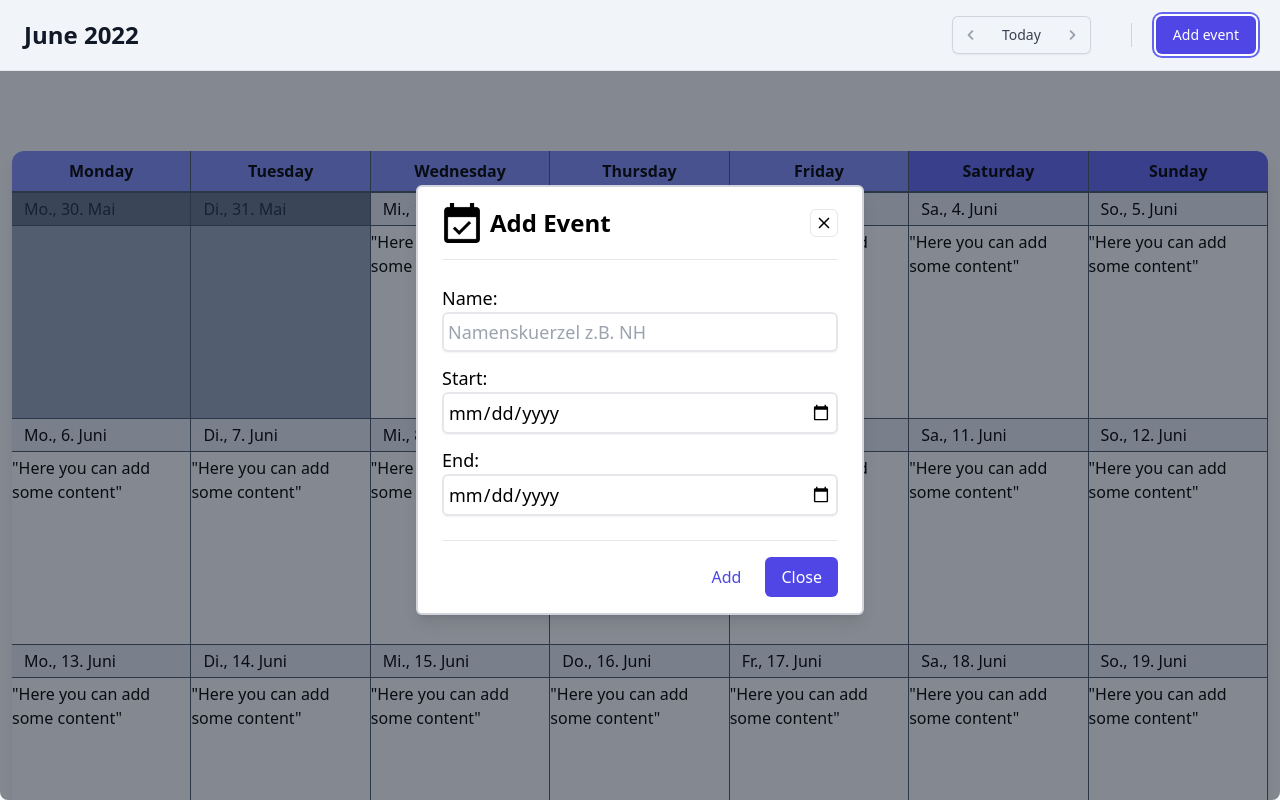
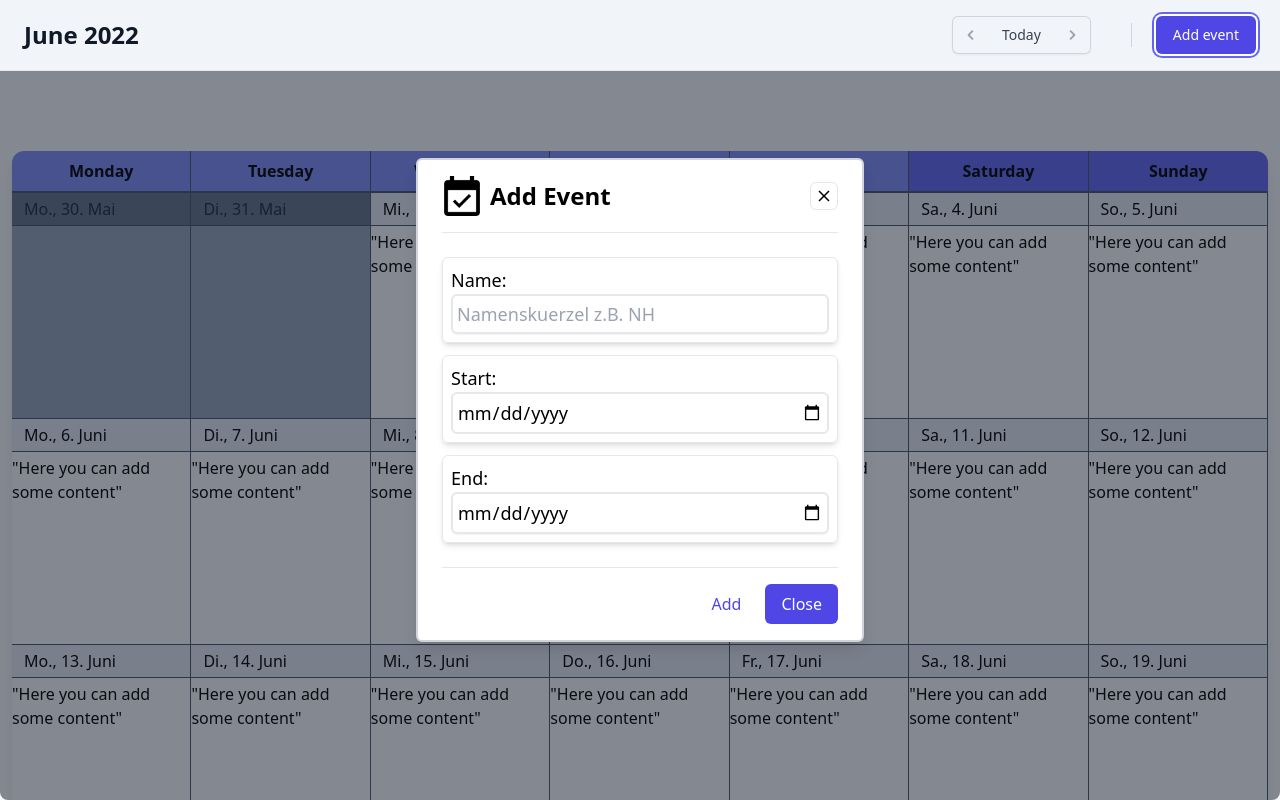
Before and after one commit to NaizenKrb/praktikums-projekt, a website: page workspace/src/index2.html in a window 1280 px wide. Both pictures are taken after a click on the button "Add event". Shown: the top 800 px of the page. Drawn offline with Linux system fonts and the light colour scheme.

Commit message:
changed modal styling

```diff
--- a/workspace/src/index2.html
+++ b/workspace/src/index2.html
@@ -103,18 +103,21 @@
 
           <!--Body-->
           <div class="py-3">
-            <div class="my-3">
-              <label class="flex flex-col justify-center text-lg font-medium">Name:
+            <div class="my-3 p-2 border rounded-md shadow-md">
+              <label class="flex flex-col justify-center text-lg font-medium ">
+                <div>Name:</div>
                 <input type="text" class="shadow-sm border-2 rounded-md p-1" placeholder="Namenskuerzel z.B. NH">
               </label>
             </div>
-            <div class="flex flex-col my-3 justify-center">
-              <label class="flex flex-col justify-center text-lg font-medium">Start:
-                <input type="date" class="shadow-sm border-2 rounded-md p-1">
+            <div class="my-3 p-2 border rounded-md shadow-md">
+              <label class="flex flex-col justify-center text-lg font-medium">
+                <div>Start:</div>
+                <input type="date" class=" border-2 rounded-md p-1">
               </label>
             </div>
-            <div class="my-3">
-              <label class="flex flex-col justify-center text-lg font-medium">End:
+            <div class="my-3 p-2 border rounded-md shadow-md">
+              <label class="flex flex-col justify-center text-lg font-medium">
+                <div>End:</div>
                 <input type="date" class="shadow-sm border-2 rounded-md p-1">
               </label>
             </div>
```
Also changed, not shown: workspace/dist/output.css.
